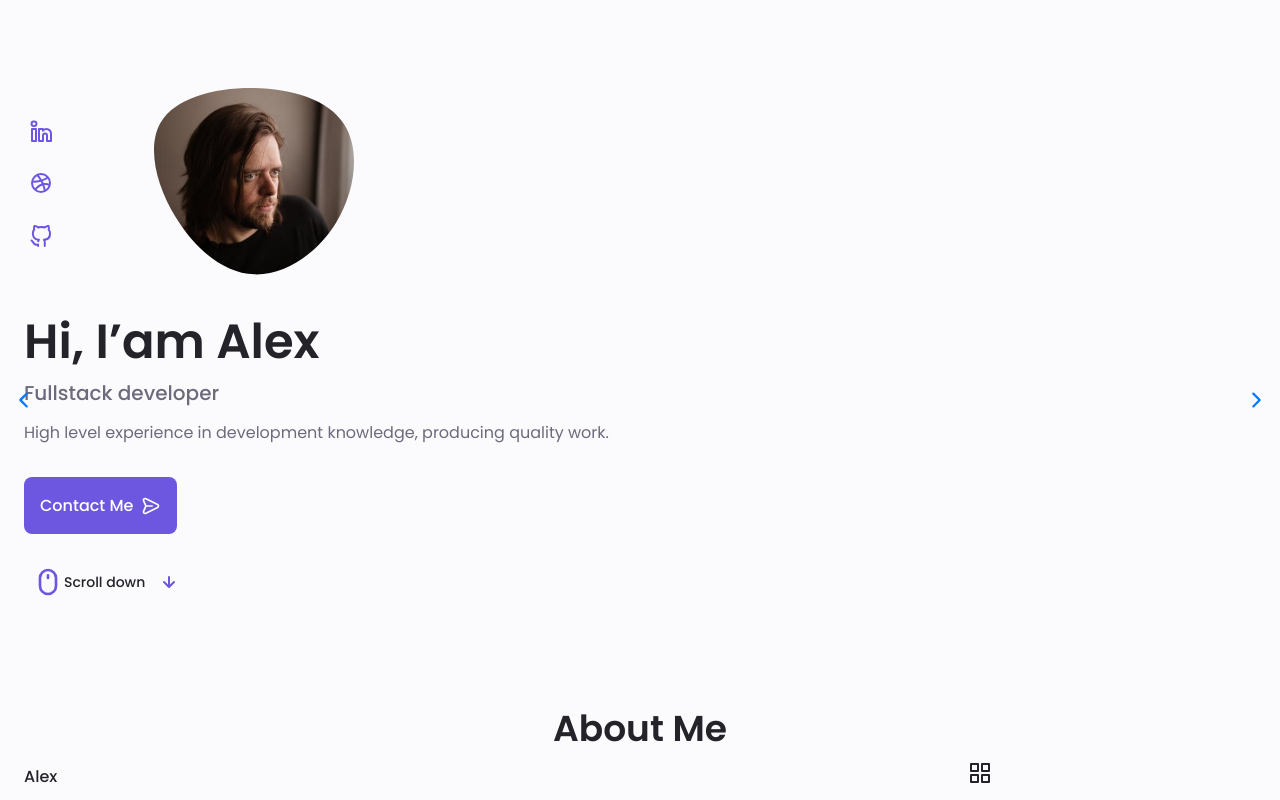
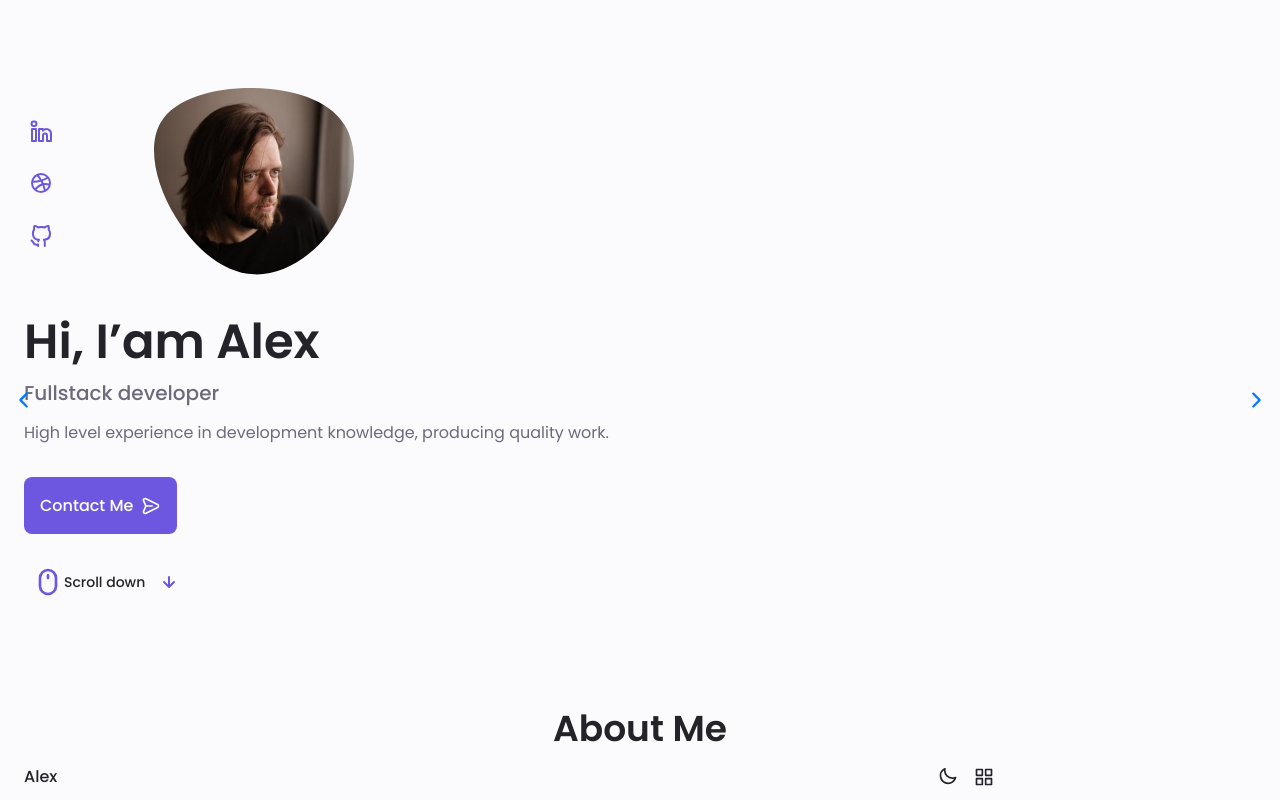
Before and after one commit to Alex-Paris/Alex-Paris, a React (Create React App) app: page / in a window 1280 px wide. Shown: the top 800 px of the page. Built offline with nearby package versions, Linux system fonts and the light colour scheme; the HTML template or start-up script is replaced by a standard one.

Commit message:
chore-client: nav toggle button theme

```diff
--- a/src/components/NavMenu/index.tsx
+++ b/src/components/NavMenu/index.tsx
@@ -3,15 +3,17 @@ import { useTransition, config } from 'react-spring';
 import { Link as HashLink } from 'react-scroll';
 
 import { useScroll } from '../../hooks/context/scrolls';
+import { useTheme } from '../../hooks/context/theme';
 
 import Icon from '../Unicons';
 
-import { Header, Nav, NavList, NavToggle, NavItem } from './styles';
+import { Header, Nav, NavList, NavToggle, NavItem, NavBtns } from './styles';
 
 const NavMenu: React.FC = () => {
   const [show, setShow] = useState(false);
   const [scrollActivated, setScrollActivated] = useState(false);
   const { scrolled } = useScroll();
+  const { actualTheme, toggleTheme } = useTheme();
 
   const navExibitionMobile = useTransition(show, {
     from: { opacity: 0, y: '150%' },
@@ -136,11 +138,16 @@ const NavMenu: React.FC = () => {
             )
         )}
 
-        <div>
+        <NavBtns>
+          <Icon
+            icon={actualTheme('light') ? 'UilMoon' : 'UilSun'}
+            onClick={() => toggleTheme()}
+          />
+
           <NavToggle onClick={handleShowNav}>
             <Icon icon="UilApps" />
           </NavToggle>
-        </div>
+        </NavBtns>
       </Nav>
     </Header>
   );
--- a/src/components/NavMenu/styles.ts
+++ b/src/components/NavMenu/styles.ts
@@ -10,6 +10,7 @@ import {
   HeaderHeight,
   FontMedium,
   SmallFontSize,
+  Mb1,
 } from '../../styles/variables';
 
 interface HeaderProps {
@@ -89,6 +90,8 @@ export const NavToggle = styled.div`
   color: ${(props) => props.theme.colors.title};
   font-weight: ${FontMedium};
   font-size: 1.1rem;
+  width: 1.1rem;
+  height: 1.1rem;
   cursor: pointer;
   transition: 0.3s;
 
@@ -120,3 +123,21 @@ export const NavItem = styled.li`
     color: ${(props) => props.theme.colors.primary};
   }
 `;
+
+export const NavBtns = styled.div`
+  display: flex;
+  align-items: center;
+
+  svg {
+    color: ${(props) => props.theme.colors.title};
+    width: 1.25rem;
+    height: 1.25rem;
+    cursor: pointer;
+    margin-right: ${Mb1};
+    transition: 0.3s;
+
+    &:hover {
+      color: ${(props) => props.theme.colors.primary};
+    }
+  }
+`;
--- a/src/components/Unicons/index.tsx
+++ b/src/components/Unicons/index.tsx
@@ -36,6 +36,8 @@ import {
   UilScenery,
   UilApps,
   UilArrowUp,
+  UilMoon,
+  UilSun,
   // @ts-expect-error: React-Unicons doesnt have @types yet
 } from '@iconscout/react-unicons';
 
@@ -76,7 +78,9 @@ export type IconProps = SVGAttributes<SVGAElement> & {
     | 'UilFileAlt'
     | 'UilScenery'
     | 'UilApps'
-    | 'UilArrowUp';
+    | 'UilArrowUp'
+    | 'UilMoon'
+    | 'UilSun';
 };
 
 const iconType = {
@@ -116,6 +120,8 @@ const iconType = {
   UilScenery: UilScenery,
   UilApps: UilApps,
   UilArrowUp: UilArrowUp,
+  UilMoon: UilMoon,
+  UilSun: UilSun,
 };
 
 const Icon: React.FC<IconProps> = ({ icon, ...rest }) => {
--- a/src/hooks/context/theme.tsx
+++ b/src/hooks/context/theme.tsx
@@ -5,7 +5,7 @@ import light from '../../styles/themes/light';
 import dark from '../../styles/themes/dark';
 
 interface ThemeContextData {
-  actualTheme(): string;
+  actualTheme(isTitle: string): boolean;
   toggleTheme(definedTheme?: DefaultTheme): void;
 }
 
@@ -17,19 +17,23 @@ export const ThemeToggleProvider: React.FC = ({ children }) => {
   const toggleTheme = useCallback(
     (definedTheme) => {
       setTheme(theme.title === 'light' ? dark : light);
-      console.log('theme:' + theme.title);
 
       if (definedTheme) {
-        console.log('definedTheme:' + definedTheme.title);
         setTheme(definedTheme);
       }
     },
     [theme]
   );
 
-  const actualTheme = useCallback(() => {
-    return theme.title;
-  }, [theme]);
+  const actualTheme = useCallback(
+    (isTitle: string) => {
+      if (theme.title === isTitle) {
+        return true;
+      }
+      return false;
+    },
+    [theme]
+  );
 
   return (
     <ThemeContext.Provider value={{ actualTheme, toggleTheme }}>
```
